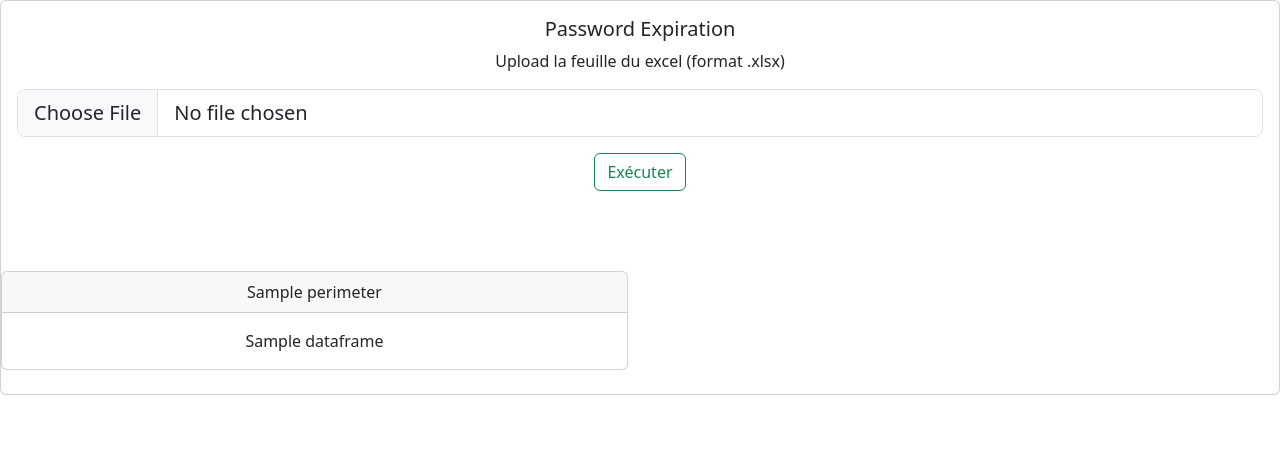
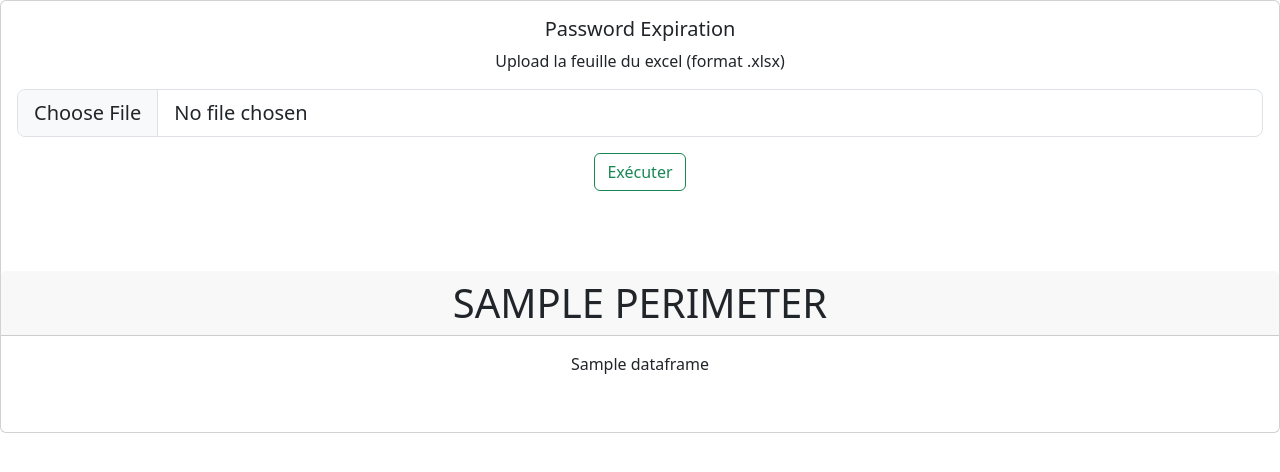
Before and after one commit to Orelorelorel/ticket, a Flask app: template templates/dataframes.html in a window 1280 px wide. Shown: the part 56-528 px from the top of the page. Run offline with Flask 3, Linux system fonts and the light colour scheme; the template is opened without the code that fills it: most values are stand-ins (such as "Sample title", 1, 10 or a date in 2020); parts of the project's set-up code (start-up, migrations or seed data) failed here and were passed over.

Commit message:
Web page ok mais formatage pas encore top

```diff
--- a/templates/dataframes.html
+++ b/templates/dataframes.html
@@ -23,18 +23,19 @@
 
 <div class="row mt-5">
     {% for perimeter, dataframe in dataframes.items() %}
-            <div class="col-md-6 mb-4">
-                <div class="card">
-                    <div class="card-header">
-                        {{ perimeter }}
-                    </div>
+    <div class="col-md-12 mb-4">
+        <h1 class="card-header">
+            {{ perimeter.upper() }}
+        </h1>
         <div class="card-body">
+            <table class="table table-hover table-bordered w-100">
                 {{ dataframe|safe }}
-                    </div>
+            </table>
         </div>
     </div>
     {% endfor %}
 </div>
+
     </div>
   </body>
 </html>
--- a/testpassword.py
+++ b/testpassword.py
@@ -191,7 +191,9 @@ def save_dataframes_to_txt(dataframes, filename):
 def create_html_dataframes(dataframes):
     html_dataframes = {}
     for perimeter, df in dataframes.items():
-        html_table = df.to_html(index=False)
+        html_table = df.to_html(index=False, classes="table table-hover table-bordered")
+        # Ajouter la classe "text-center" aux balises <th>
+        html_table = html_table.replace("<th>", "<th class='text-center'>")
         html_dataframes[perimeter] = html_table
     return html_dataframes
 
```
Lines whose indentation alone changed are shown as unchanged.
